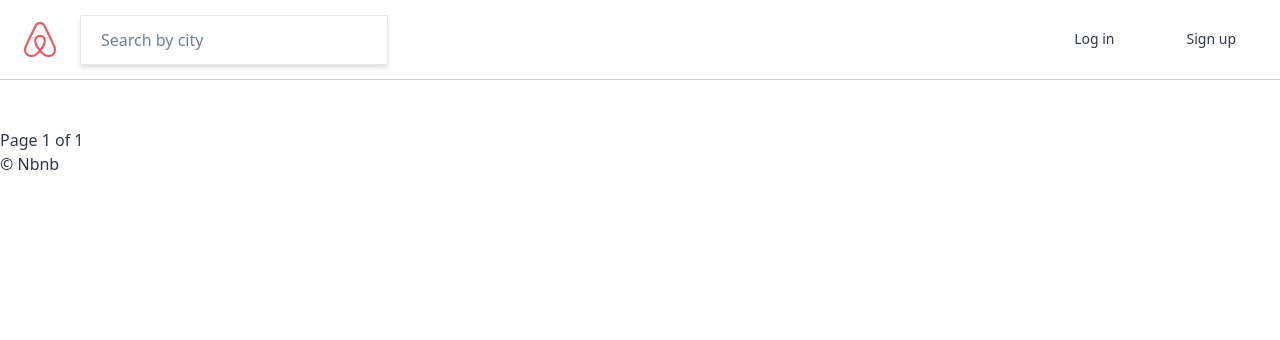
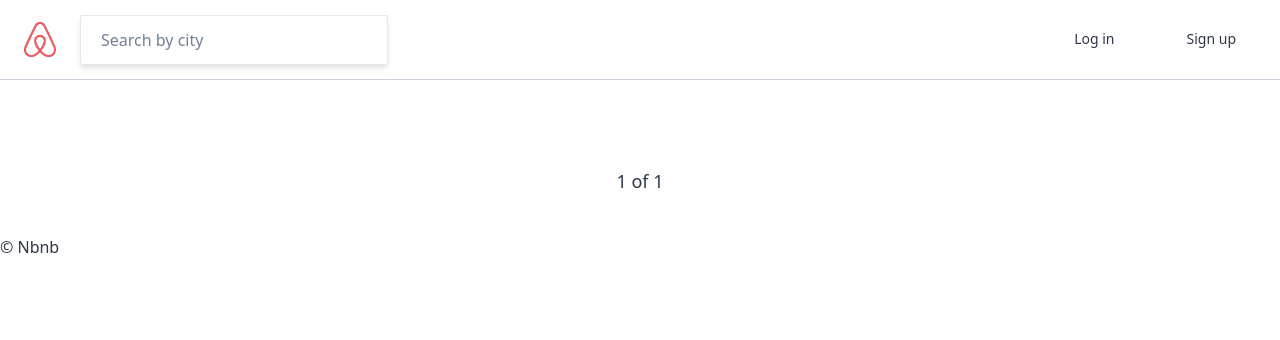
Before and after one commit to jhunderdog/airbnb-clone, a Django app: page / in a window 1280 px wide. Shown: the top 340 px of the page. Run offline with Django 3.2, Linux system fonts and the light colour scheme; data that the repository does not hold is empty; style sheets or scripts are compiled from the project's sources; some libraries are stand-ins or nearby versions.

Commit message:
Finishing Room Cards and Pagination

```diff
--- a/templates/rooms/room_list.html
+++ b/templates/rooms/room_list.html
@@ -4,23 +4,29 @@
 {% endblock page_name %}
 {% block content %}
 
-    <div class="container mx-auto">
+    <div class="container mx-auto pb-10">
         <div class="rounded-xl mx-auto -mx-40 bg-gray-800 h-50vh mt-32 mb-24 bg-cover bg-center" style="background-image:url(https://images.unsplash.com/photo-1506816561089-5cc37b3aa9b0?ixlib=rb-1.2.1&ixid=eyJhcHBfaWQiOjEyMDd9&auto=format&fit=crop&w=800&q=60)"></div>
 
-        <div class="flex flex-wrap -mx-40">
+        <div class="flex flex-wrap -mx-40 mb-10">
         {% for room in rooms %}
             {% include 'partials/room_card.html' with room=room %}
         {% endfor %}
         </div>
+        <div class="flex items-center justify-center mx-auto container">
 
-        <h5>
         {% if page_obj.has_previous %}
-            <a href="?page={{page_obj.previous_page_number}}">Previous</a>
+            <a href="?page={{page_obj.previous_page_number}}" class="text-teal-500">
+                <i class="fas fa-arrow-left fa-lg"></i>
+            </a>
         {% endif %}
-        Page {{page_obj.number}} of {{page_obj.paginator.num_pages}}
+
+        <span class="mx-3 font-medium text-lg">{{page_obj.number}} of {{page_obj.paginator.num_pages}}</span>
         {% if page_obj.has_next %}
-            <a href="?page={{page_obj.next_page_number}}">Next</a>
+            <a href="?page={{page_obj.next_page_number}}" class="text-teal-500">
+                <i class="fas fa-arrow-right fa-lg"></i>
+            </a>
         {% endif %}
-        </h5>
+
+        </div>
     </div>
 {% endblock content %}
```
Also changed, not shown: templates/partials/room_card.html (+6 -5 lines).
